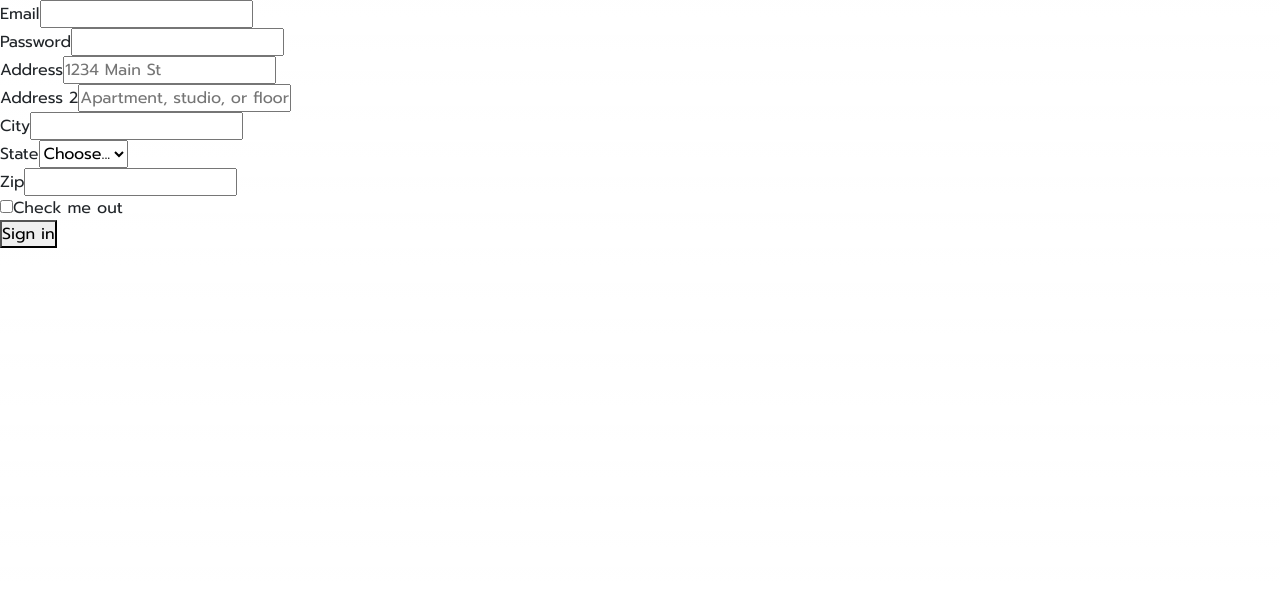
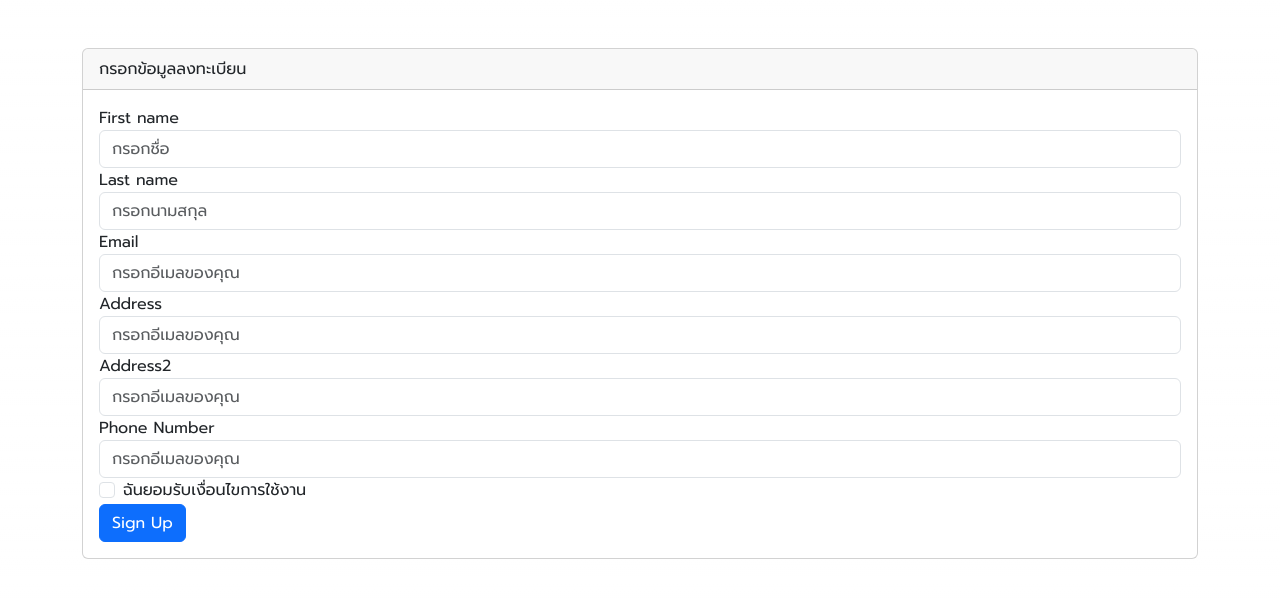
Before and after one commit to OlanKongngoen/fontend, a Next.js app: page /signup in a window 1280 px wide. Shown: the top 598 px of the page. Built offline with nearby package versions, Linux system fonts and the light colour scheme.

Commit message:
commit message here

```diff
--- a/src/app/signup/page.js
+++ b/src/app/signup/page.js
@@ -1,60 +1,49 @@
 
-  export default function Signup() {
+  export default function signup() {
   return (
 
-  <div>
-    <div classname="row g-3">
-      <div classname="col-md-6">
-        <label htmlfor="inputEmail4" classname="form-label">Email</label>
-        <input type="email" classname="form-control" id="inputEmail4" />
+
+<div className="container mt-5">
+  <div className="card">
+    <div className="card-header">
+      กรอกข้อมูลลงทะเบียน
     </div>
-      <div classname="col-md-6">
-        <label htmlfor="inputPassword4" classname="form-label">Password</label>
-        <input type="password" classname="form-control" id="inputPassword4" />
+    <div className="card-body">
+      <form>
+        <div className="form-group">
+          <label htmlFor="exampleInputFirstName1">First name</label>
+          <input type="email" className="form-control" id="exampleInputFirstName1" placeholder="กรอกชื่อ" />
         </div>
+        <div className="form-group">
+          <label htmlFor="exampleInputLastName1">Last name</label>
+          <input type="password" className="form-control" id="exampleInputPassword1" placeholder="กรอกนามสกุล" />
         </div>
-    <div classname="row g-3">
-      <div classname="col-12">
-        <label htmlfor="inputAddress" classname="form-label">Address</label>
-        <input type="text" classname="form-control" id="inputAddress" placeholder="1234 Main St" />
+        <div className="form-group">
+          <label htmlFor="exampleInputEmail1">Email</label>
+          <input type="email" className="form-control" id="exampleInputEmail1" aria-describedby="emailHelp" placeholder="กรอกอีเมลของคุณ" />
         </div>
-      <div classname="col-12">
-        <label htmlfor="inputAddress2" classname="form-label">Address 2</label>
-        <input type="text" classname="form-control" id="inputAddress2" placeholder="Apartment, studio, or floor" />
+        <div className="form-group">
+          <label htmlFor="exampleInputAddress1">Address</label>
+          <input type="email" className="form-control" id="exampleInputAddress1" placeholder="กรอกอีเมลของคุณ" />
         </div>
+        <div className="form-group">
+          <label htmlFor="exampleInputAddress2">Address2</label>
+          <input type="email" className="form-control" id="exampleInputAddress2" placeholder="กรอกอีเมลของคุณ" />
         </div>
-    <div classname="row g-3">
-      <div classname="col-md-6">
-        <label htmlfor="inputCity" classname="form-label">City</label>
-        <input type="text" classname="form-control" id="inputCity" />
+        <div className="form-group">
+          <label htmlFor="exampleInputPhoneNumber1">Phone Number</label>
+          <input type="email" className="form-control" id="exampleInputPhoneNumber1" placeholder="กรอกอีเมลของคุณ" />
         </div>
-      <div classname="col-md-4">
-        <label htmlfor="inputState" classname="form-label">State</label>
-        <select id="inputState" classname="form-select">
-          <option selected>Choose...</option>
-          <option>...</option>
-        </select>
+        <div className="form-group form-check">
+          <input type="checkbox" className="form-check-input" id="exampleCheck1" />
+          <label className="form-check-label" htmlFor="exampleCheck1">ฉันยอมรับเงื่อนไขการใช้งาน</label>
         </div>
-      <div classname="col-md-2">
-        <label htmlfor="inputZip" classname="form-label">Zip</label>
-        <input type="text" classname="form-control" id="inputZip" />
-      </div>
-    </div>
-    <div classname="row g-3">
-      <div classname="col-12">
-        <div classname="form-check">
-          <input classname="form-check-input" type="checkbox" id="gridCheck" />
-          <label classname="form-check-label" htmlfor="gridCheck">
-            Check me out
-          </label>
+        <button type="submit" className="btn btn-primary">Sign Up</button>
+      </form>
     </div>
   </div>
 </div>
-    <div classname="row g-3">
-      <div classname="col-12">
-        <button type="submit" classname="btn btn-primary">Sign in</button>
-      </div>
-    </div>
-  </div>
+
+
   );
   }
```
Also changed, not shown: src/app/page.js (+18 -25 lines), src/app/signin/page.js (added, +28 -0 lines). Lines whose indentation alone changed are shown as unchanged.
